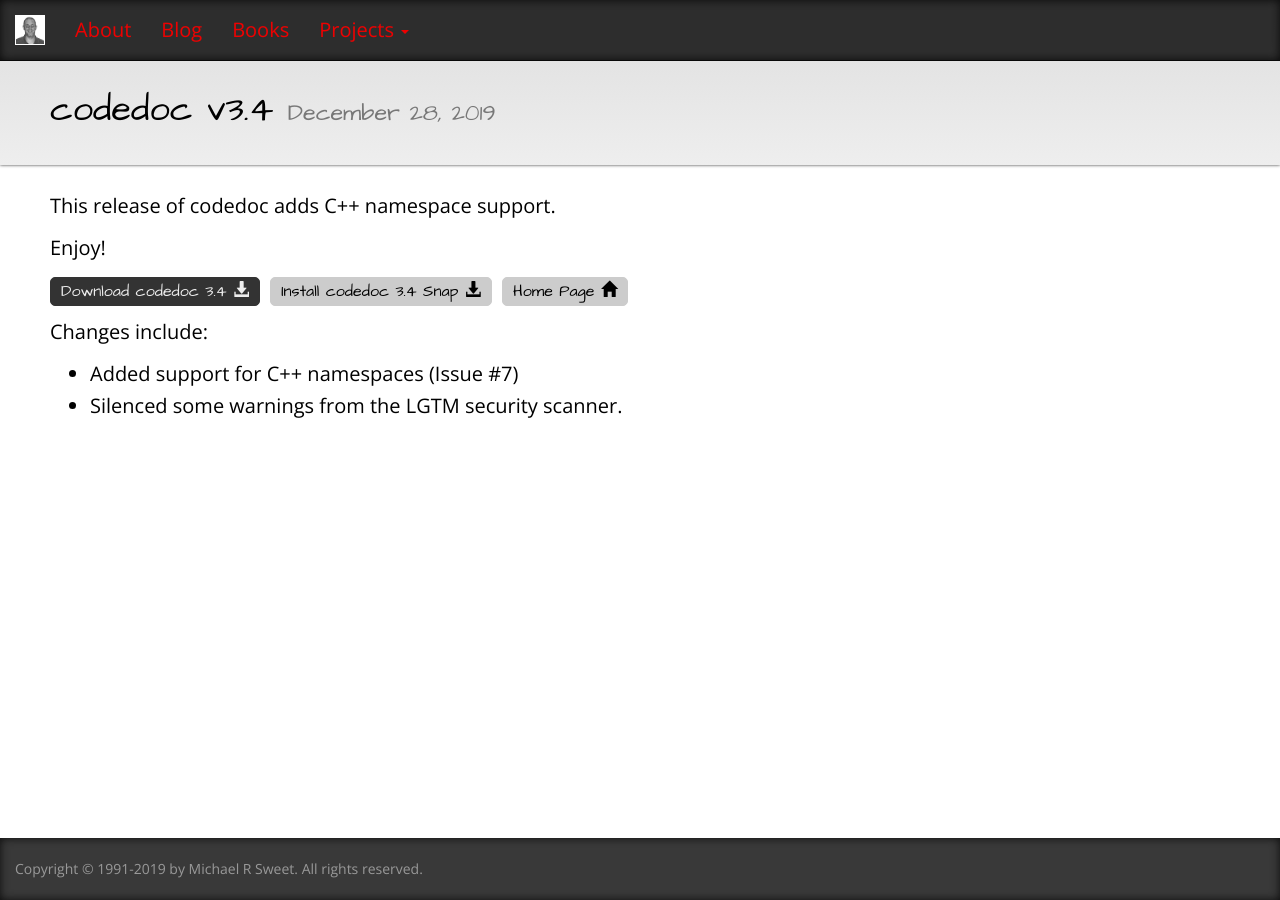
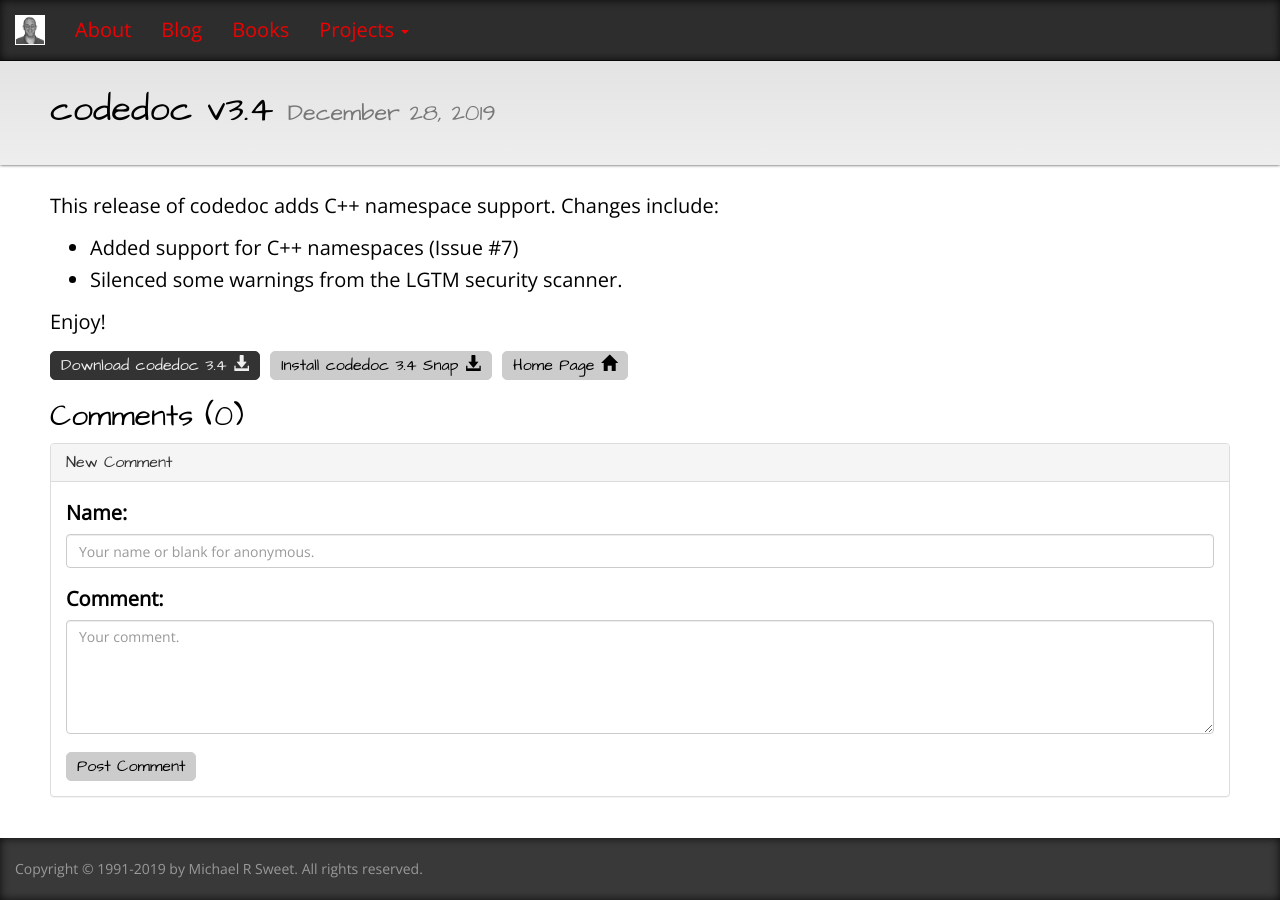
Before and after one commit to michaelrsweet/michaelrsweet.github.com, a Jekyll site: the page built from _posts/2019-12-28-codedoc-3.4.md, in a window 1280 px wide. Built offline with Jekyll 4.4.1, drawn with Linux system fonts in a browser that asks for light colours.

Commit message:
Finalize new commenting system.

```diff
--- a/_layouts/post.html
+++ b/_layouts/post.html
@@ -60,31 +60,28 @@
 	<div class="col-sm-12">
 	  {{content}}
 	  {% if page.comments %}
-	  <div id="msweet_comments"></div>
+	  <h2>Comments (<span id="comment-count">0</span>)</h2>
+	  <div id="comments"></div>
 	  {% endif %}
 	  {% if page.commentform %}
-	  <h3 id="comment-new">New Comment</h3>
-	  <form method="POST" class="form-horizontal" action="https://api.msweet.org/post-comment.php">
-	    <input type="hidden" name="PAGE" value="{{page.url}}">
-	    <input id="website" type="text" name="website">
-	    <div class="form-group">
-	      <label class="col-sm-2 control-label" for="name">Name:</label>
-	      <div class="col-sm-10">
-	        <input type="text" name="name" size="40" placeholder="Your name or blank for anonymous.">
-	      </div>
+	  <div class="panel panel-default">
+	    <div class="panel-heading"><h3 id="comment-new" class="panel-title">New Comment</h3></div>
+	    <div class="panel-body">
+	      <form id="comment-form">
+		<input type="hidden" name="PAGE" value="{{page.url}}">
+		<input id="website" type="text" name="website">
+		<div class="form-group">
+		  <label for="name">Name:</label>
+		  <input class="form-control" type="text" name="name" placeholder="Your name or blank for anonymous.">
+		</div>
+		<div class="form-group">
+		  <label for="body">Comment:</label>
+		  <textarea class="form-control" id="comment-body" name="body" rows="5" wrap="virtual" placeholder="Your comment."></textarea>
+		</div>
+		<button type="submit" class="btn">Post Comment</button>
+	      </form>
 	    </div>
-	    <div class="form-group">
-	      <label class="col-sm-2 control-label" for="body">Comment:</label>
-	      <div class="col-sm-10">
-	        <textarea name="body" cols="80" rows="5" wrap="virtual" placeholder="Your comment (markdown supported)."></textarea>
-	      </div>
-	    </div>
-	    <div class="form-group">
-	      <div class="col-sm-10 col-sm-offset-2">
-	        <button type="submit" class="btn">Post Comment</button>
-	      </div>
-	    </div>
-	  </form>
+	  </div>
 	  {% endif %}
 	</div>
       </div>
@@ -98,7 +95,27 @@
     {% if page.comments %}
     <script type="text/javascript">
     $(document).ready( function() {
-      $('#msweet_comments').load('https://api.msweet.org/list-comments.php?PAGE={{page.url | cg==cgi_escape}}');
+      $('#comments').load('https://api.msweet.org/list-comments.php?PAGE={{page.url | cgi_escape}}', function() {
+	count = $('#comments div.panel').length;
+	$('#comment-count').html(count.toString());
+      });
+    });
+    function post_comment() {
+      const XHR = new XMLHttpRequest();
+      const FD = new FormData(document.getElementById('comment-form'));
+      XHR.addEventListener('load', function(event) {
+        $('#comments').append(event.target.responseText);
+	count = $('#comments div.panel').length;
+	$('#comment-count').html(count.toString());
+      });
+      XHR.open('POST', 'https://api.msweet.org/post-comment.php');
+      XHR.send(FD);
+    }
+    $('#comment-form').submit('submit', function(event) {
+      event.preventDefault();
+      if ($('#comment-body').val() != '')
+        post_comment();
+      $('#comment-body').val('');
     });
     </script>
     {% endif %}
--- a/blog.html
+++ b/blog.html
@@ -18,6 +18,8 @@ layout: default
       {{ post.excerpt }}
       {% if post.excerpt != post.content %}
       <p><a class="btn btn-default btn-xs" href="{{ post.url }}">More</a><br>&nbsp;</p>
+      {% elsif post.comments %}
+      <p><a class="btn btn-default btn-xs" href="{{ post.url }}">Comments</a><br>&nbsp;</p>
       {% else %}
       <p>&nbsp;</p>
       {% endif %}
--- a/index.html
+++ b/index.html
@@ -19,6 +19,8 @@ layout: default
       {{ post.excerpt }}
       {% if post.excerpt != post.content %}
       <p><a class="btn btn-default btn-xs" href="{{ post.url }}">More</a><br>&nbsp;</p>
+      {% elsif post.comments %}
+      <p><a class="btn btn-default btn-xs" href="{{ post.url }}">Comments</a><br>&nbsp;</p>
       {% else %}
       <p>&nbsp;</p>
       {% endif %}
```
Also changed, not shown: _posts/2019-12-20-left-apple.md (+2 -0 lines), _posts/2019-12-28-codedoc-3.4.md (+6 -8 lines).
